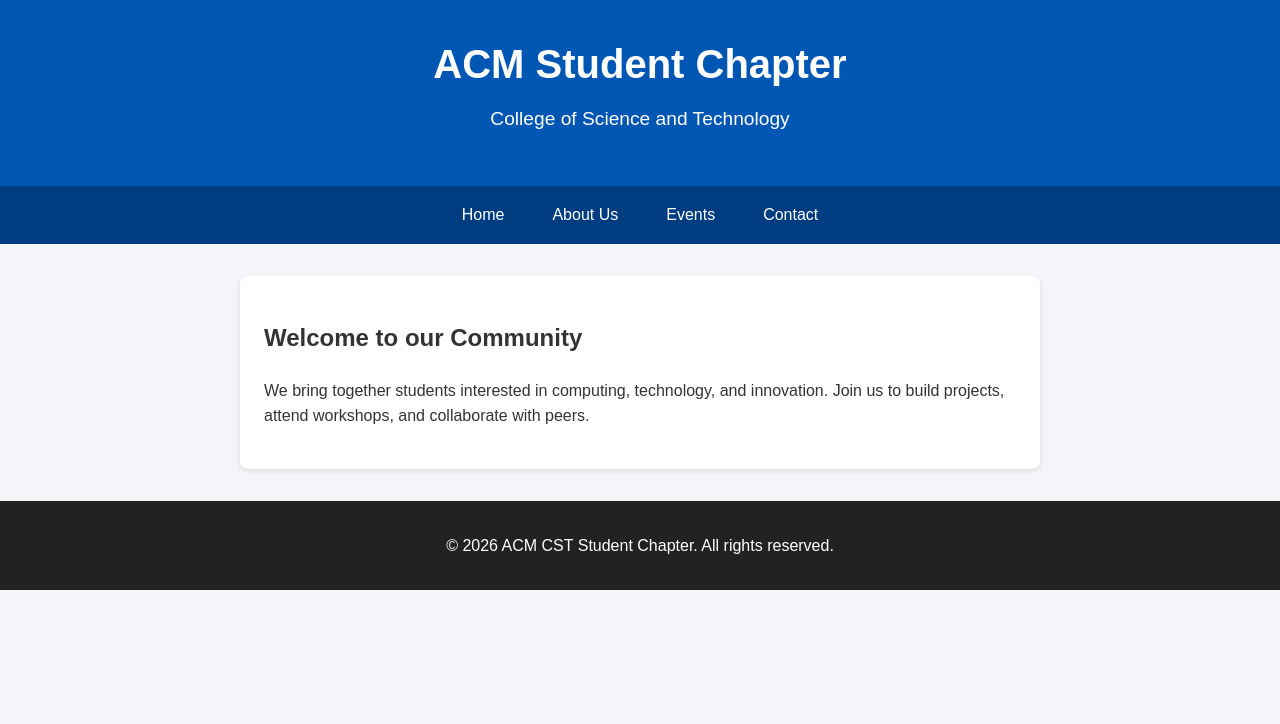
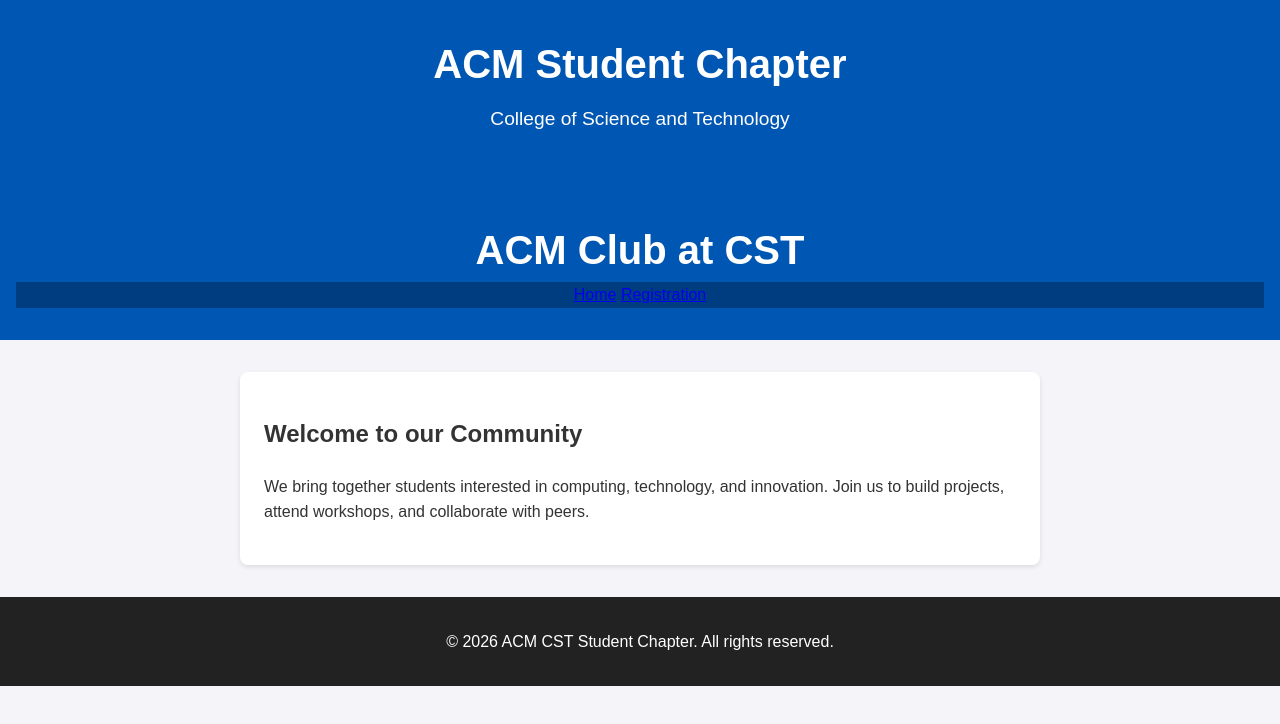
Before and after one commit to TashiSeldon/acm-club-cst-tashisquare, a plain HTML site: page index.html in a window 1280 px wide. Drawn offline with Linux system fonts and the light colour scheme.

Commit message:
Redesign navigation bar

```diff
--- a/index.html
+++ b/index.html
@@ -15,14 +15,14 @@
     </header>
 
     <!-- Navigation Placeholder -->
+    <header>
+    <h1>ACM Club at CST</h1>
+
     <nav>
-        <ul>
-            <li><a href="#home">Home</a></li>
-            <li><a href="#about">About Us</a></li>
-            <li><a href="#events">Events</a></li>
-            <li><a href="#contact">Contact</a></li>
-        </ul>
+        <a href="index.html">Home</a>
+        <a href="registration.html">Registration</a>
     </nav>
+</header>
 
     <!-- Main Content -->
     <main>
```
